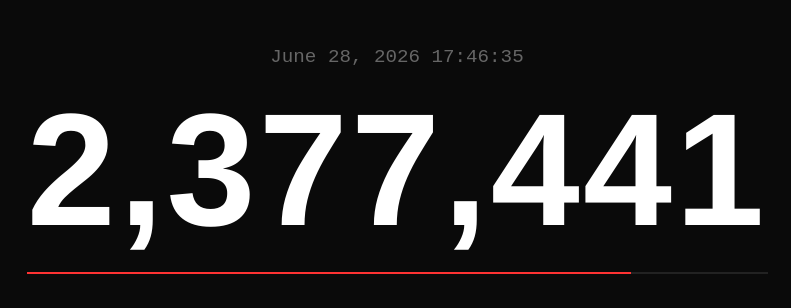
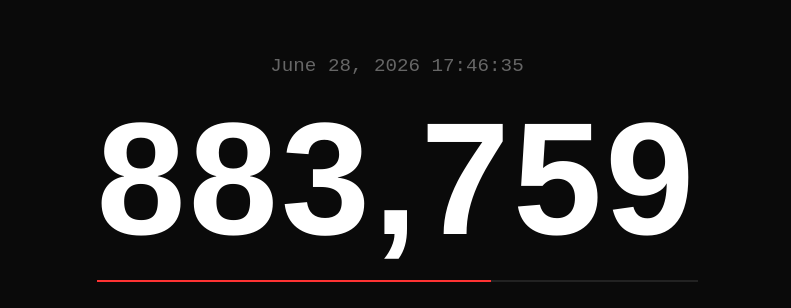
Before and after one commit to usaidcounter/usaidcounter.github.io, a plain HTML site: page index.html in a window 1280 px wide. Shown: the part 140-448 px from the top of the page, without its empty margins (243-1034 px from the left). Drawn offline with Linux system fonts and the light colour scheme.

Commit message:
Update to latest conservative estimate.

```diff
--- a/index.html
+++ b/index.html
@@ -115,9 +115,9 @@
         <a id="footer-label" href="https://ph.ucla.edu/news-events/news/research-finds-more-14-million-preventable-deaths-2030-if-usaid-defunding" target="_blank">Source</a>
     </div>
     <script>
-        const START_DATE = new Date('2026-01-01T00:00:00').getTime();
+        const START_DATE = new Date('2026-06-01T00:00:00').getTime();
         const END_DATE = new Date('2030-01-01T00:00:00').getTime();
-        const START_VALUE = 757314;
+        const START_VALUE = 600000;
         const END_VALUE = 14000000;
         const TOTAL_DURATION = END_DATE - START_DATE;
         const TOTAL_INCREMENT = END_VALUE - START_VALUE;
```
